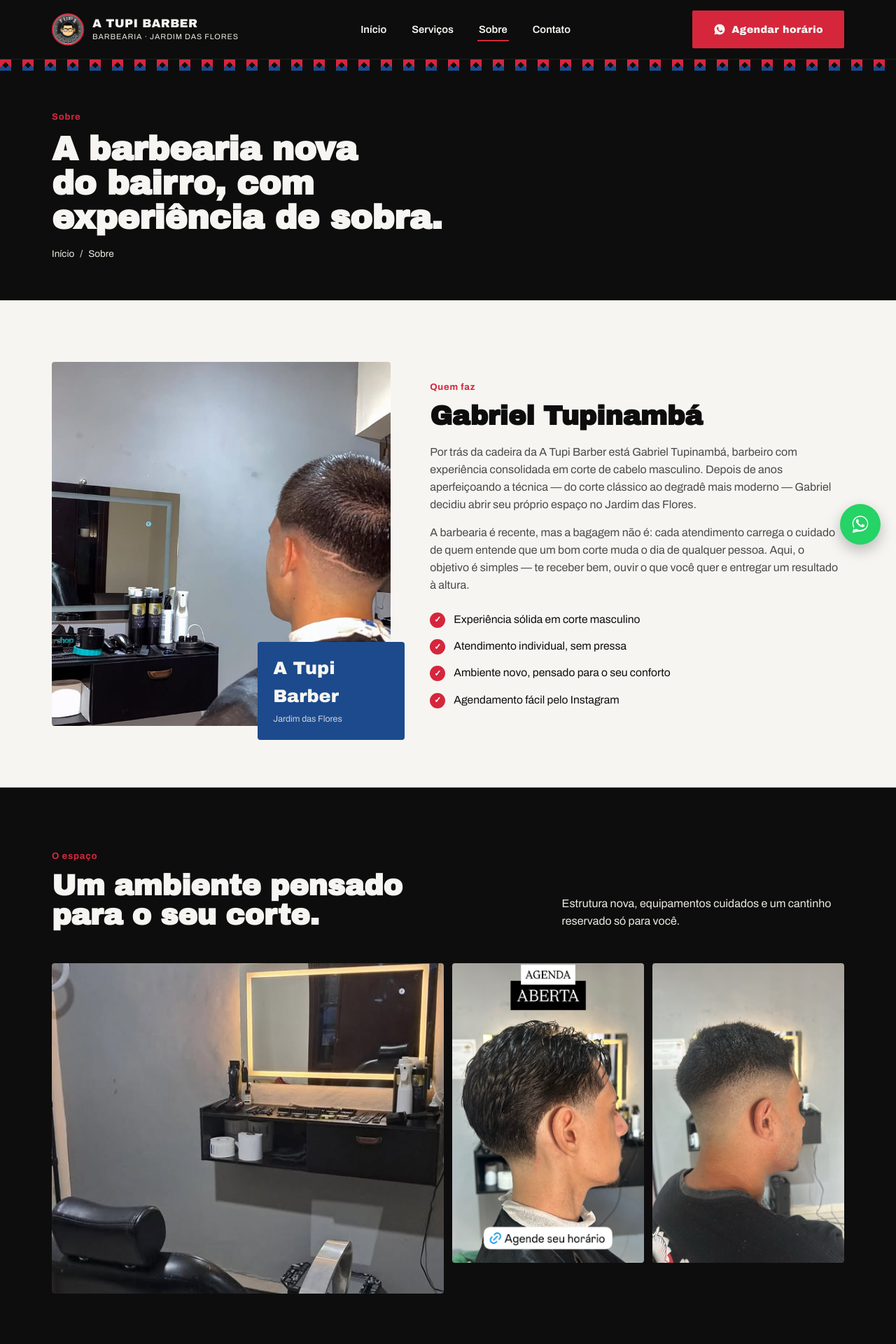
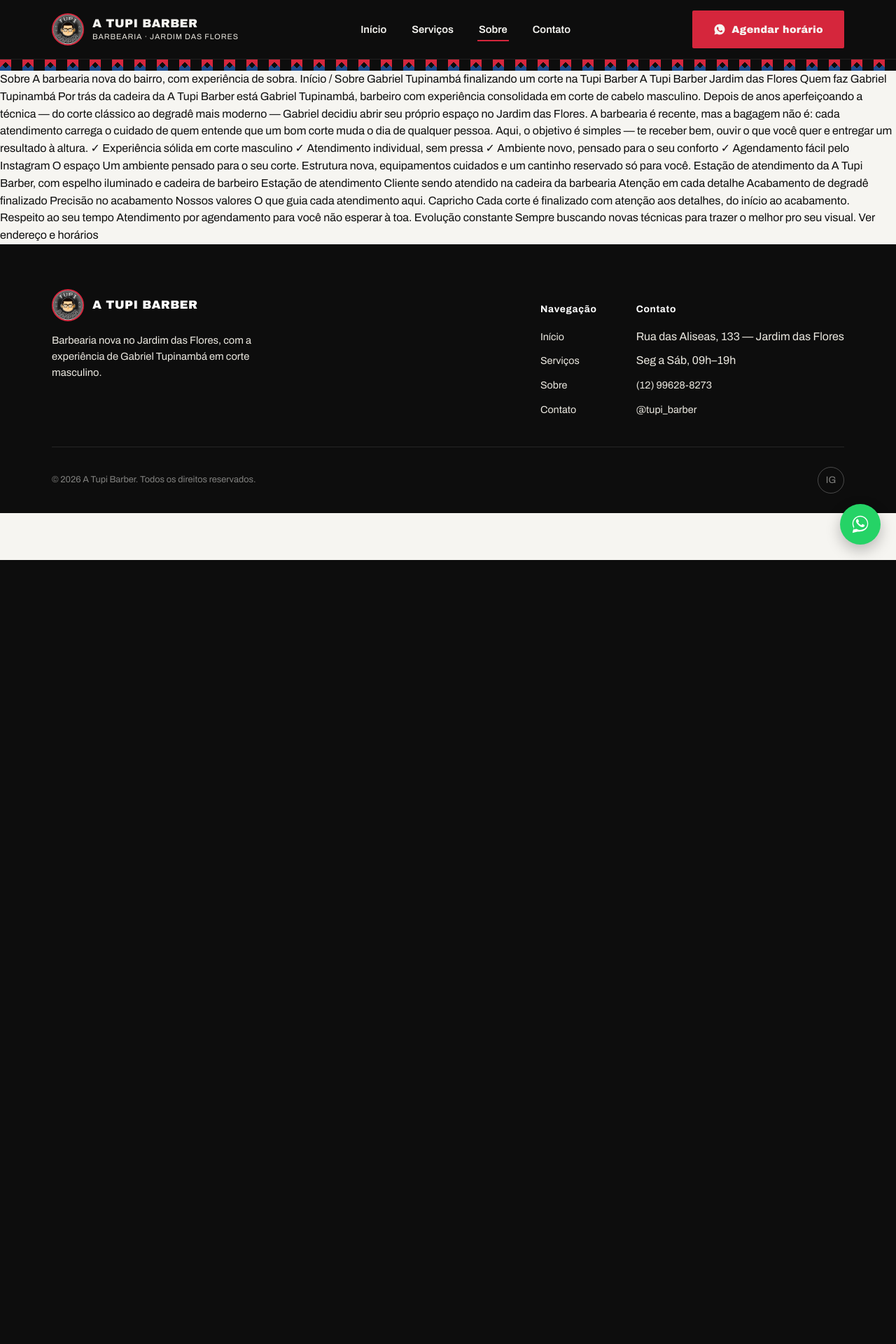
Before and after one commit to DaviCouto-gd/barbearia.github.io, a Flask app: page /sobre in a window 1280 px wide. Shown: the top 1920 px of the page at 70% size. After the commit the page ends 800 px from the top, so only its background shows below. Run offline with Flask 3, Linux system fonts and the light colour scheme.

Commit message:
Update sobre.html

```diff
--- a/Templates/sobre.html
+++ b/Templates/sobre.html
@@ -1,105 +1,40 @@
-{% extends "base.html" %}
+{% extends "base.html" %} {% block title %}Sobre — A Tupi Barber{% endblock %} {% block description %}Conheça a história da A Tupi Barber e do barbeiro Gabriel Tupinambá.{% endblock %} {% block content %}
+Sobre
+A barbearia nova
+do bairro, com
+experiência de sobra.
+Início / Sobre
+Gabriel Tupinambá finalizando um corte na Tupi Barber
+A Tupi Barber Jardim das Flores
+Quem faz
+Gabriel Tupinambá
+Por trás da cadeira da A Tupi Barber está Gabriel Tupinambá, barbeiro com experiência consolidada em corte de cabelo masculino. Depois de anos aperfeiçoando a técnica — do corte clássico ao degradê mais moderno — Gabriel decidiu abrir seu próprio espaço no Jardim das Flores.
 
-{% block title %}Sobre — A Tupi Barber{% endblock %}
+A barbearia é recente, mas a bagagem não é: cada atendimento carrega o cuidado de quem entende que um bom corte muda o dia de qualquer pessoa. Aqui, o objetivo é simples — te receber bem, ouvir o que você quer e entregar um resultado à altura.
 
-{% block description %}Conheça a história da A Tupi Barber e do barbeiro Gabriel Tupinambá.{% endblock %}
+✓ Experiência sólida em corte masculino
+✓ Atendimento individual, sem pressa
+✓ Ambiente novo, pensado para o seu conforto
+✓ Agendamento fácil pelo Instagram
+O espaço
+Um ambiente pensado
+para o seu corte.
+Estrutura nova, equipamentos cuidados e um cantinho reservado só para você.
 
-{% block content %}
-<section class="page-hero">
-  <div class="wrap">
-    <span class="kicker">Sobre</span>
-    <h1>A barbearia nova<br>do bairro, com<br>experiência de sobra.</h1>
-    <div class="breadcrumb">
-      <a href="{{ url_for('index') }}">Início</a> / <span>Sobre</span>
-    </div>
-  </div>
-</section>
+Estação de atendimento da A Tupi Barber, com espelho iluminado e cadeira de barbeiro Estação de atendimento
+Cliente sendo atendido na cadeira da barbearia Atenção em cada detalhe
+Acabamento de degradê finalizado Precisão no acabamento
+Nossos valores
+O que guia cada
+atendimento aqui.
+Capricho
+Cada corte é finalizado com atenção aos detalhes, do início ao acabamento.
 
-<section class="section">
-  <div class="wrap about-grid">
-    <div class="about-media">
-      <img src="{{ url_for('static', filename='assets/img/corte-03.jpg') }}" alt="Gabriel Tupinambá finalizando um corte na Tupi Barber">
-      <div class="badge">
-        <span class="big">A Tupi Barber</span>
-        <span class="small">Jardim das Flores</span>
-      </div>
-    </div>
-    <div class="about-body">
-      <span class="kicker">Quem faz</span>
-      <h2>Gabriel Tupinambá</h2>
-      <p>Por trás da cadeira da A Tupi Barber está Gabriel Tupinambá, barbeiro com experiência consolidada em corte de cabelo masculino. Depois de anos aperfeiçoando a técnica — do corte clássico ao degradê mais moderno — Gabriel decidiu abrir seu próprio espaço no Jardim das Flores.</p>
-      <p>A barbearia é recente, mas a bagagem não é: cada atendimento carrega o cuidado de quem entende que um bom corte muda o dia de qualquer pessoa. Aqui, o objetivo é simples — te receber bem, ouvir o que você quer e entregar um resultado à altura.</p>
-      <ul class="about-list">
-        <li><span class="bullet">&#10003;</span> Experiência sólida em corte masculino</li>
-        <li><span class="bullet">&#10003;</span> Atendimento individual, sem pressa</li>
-        <li><span class="bullet">&#10003;</span> Ambiente novo, pensado para o seu conforto</li>
-        <li><span class="bullet">&#10003;</span> Agendamento fácil pelo Instagram</li>
-      </ul>
-    </div>
-  </div>
-</section>
+Respeito ao seu tempo
+Atendimento por agendamento para você não esperar à toa.
 
-<section class="section section-dark">
-  <div class="wrap">
-    <div class="section-head">
-      <div>
-        <span class="kicker">O espaço</span>
-        <h2>Um ambiente pensado<br>para o seu corte.</h2>
-      </div>
-      <p>Estrutura nova, equipamentos cuidados e um cantinho reservado só para você.</p>
-    </div>
+Evolução constante
+Sempre buscando novas técnicas para trazer o melhor pro seu visual.
 
-    <div class="gallery-grid">
-      <div class="gallery-item gallery-wide" style="grid-row: span 22;">
-        <img src="{{ url_for('static', filename='assets/img/espaco-01.jpg') }}" alt="Estação de atendimento da A Tupi Barber, com espelho iluminado e cadeira de barbeiro">
-        <span class="cap">Estação de atendimento</span>
-      </div>
-      <div class="gallery-item" style="grid-row: span 20;">
-        <img src="{{ url_for('static', filename='assets/img/corte-01.jpg') }}" alt="Cliente sendo atendido na cadeira da barbearia">
-        <span class="cap">Atenção em cada detalhe</span>
-      </div>
-      <div class="gallery-item" style="grid-row: span 20;">
-        <img src="{{ url_for('static', filename='assets/img/fade-01.jpg') }}" alt="Acabamento de degradê finalizado">
-        <span class="cap">Precisão no acabamento</span>
-      </div>
-    </div>
-  </div>
-</section>
-
-<section class="section">
-  <div class="wrap">
-    <div class="section-head">
-      <div>
-        <span class="kicker">Nossos valores</span>
-        <h2>O que guia cada<br>atendimento aqui.</h2>
-      </div>
-    </div>
-
-    <div class="info-cards">
-      <div class="info-card">
-        <h3>Capricho</h3>
-        <p style="color:#3a3a3a;">Cada corte é finalizado com atenção aos detalhes, do início ao acabamento.</p>
-      </div>
-      <div class="info-card">
-        <h3>Respeito ao seu tempo</h3>
-        <p style="color:#3a3a3a;">Atendimento por agendamento para você não esperar à toa.</p>
-      </div>
-      <div class="info-card">
-        <h3>Evolução constante</h3>
-        <p style="color:#3a3a3a;">Sempre buscando novas técnicas para trazer o melhor pro seu visual.</p>
-      </div>
-    </div>
-  </div>
-</section>
-
-<style>
-  .section .info-card { background: var(--ink); color: var(--paper); }
-  .section .info-card h3 { color: #fff; }
-</style>
-
-<section class="text-center" style="padding: 0 0 88px;">
-  <div class="wrap">
-    <a class="btn btn-dark" href="{{ url_for('contato') }}">Ver endereço e horários</a>
-  </div>
-</section>
+Ver endereço e horários
 {% endblock %}
```
